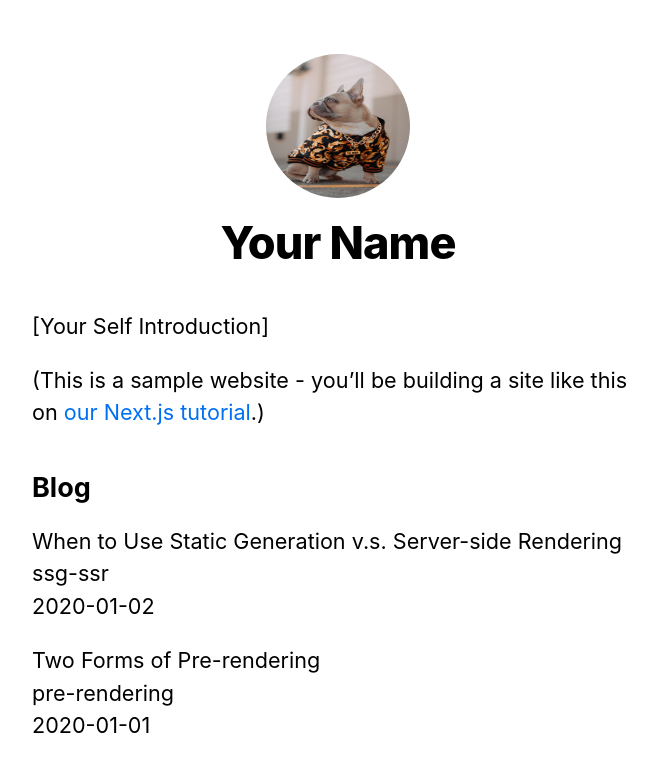
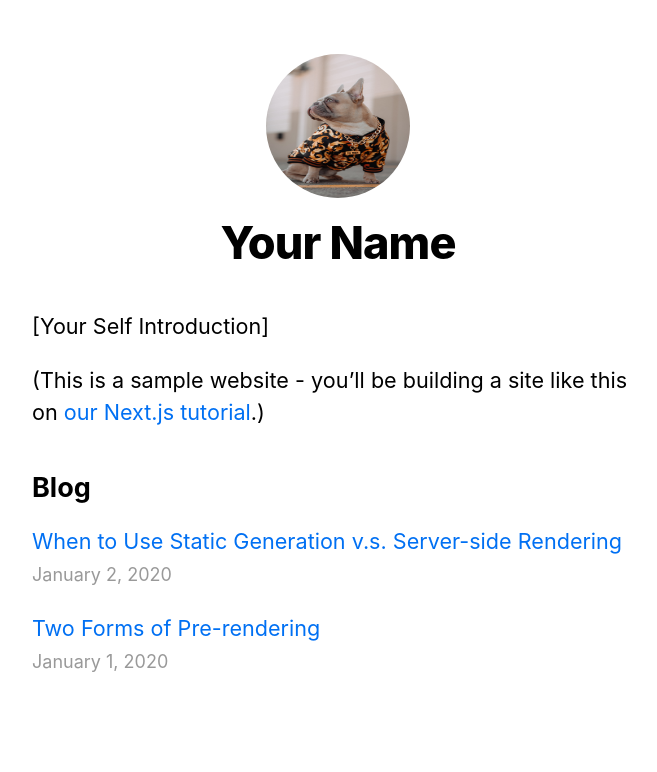
Before and after one commit to newt0/nextjs-blog, a Next.js app: page / in a window 1280 px wide. Shown: the top 772 px of the page, without its empty margins (302-959 px from the left). Built offline with nearby package versions, Linux system fonts and the light colour scheme.

Commit message:
add: Polishing the Index Page

```diff
--- a/pages/index.js
+++ b/pages/index.js
@@ -3,6 +3,7 @@ import Link from "next/link";
 import Layout, { siteTitle } from "../components/layout";
 import utilStyles from "../styles/utils.module.css";
 import { getSortedPostsData } from "../lib/posts";
+import Date from "../components/date";
 
 export async function getStaticProps() {
   const allPostsData = getSortedPostsData();
@@ -31,11 +32,13 @@ export default function Home({ allPostsData }) {
         <ul className={utilStyles.list}>
           {allPostsData.map(({ id, date, title }) => (
             <li className={utilStyles.listItem} key={id}>
-              {title}
+              <Link href={`posts/${id}`}>
+                <a>{title}</a>
+              </Link>
               <br />
-              {id}
-              <br />
-              {date}
+              <small className={utilStyles.lightText}>
+                <Date dateString={date} />
+              </small>
             </li>
           ))}
         </ul>
```
